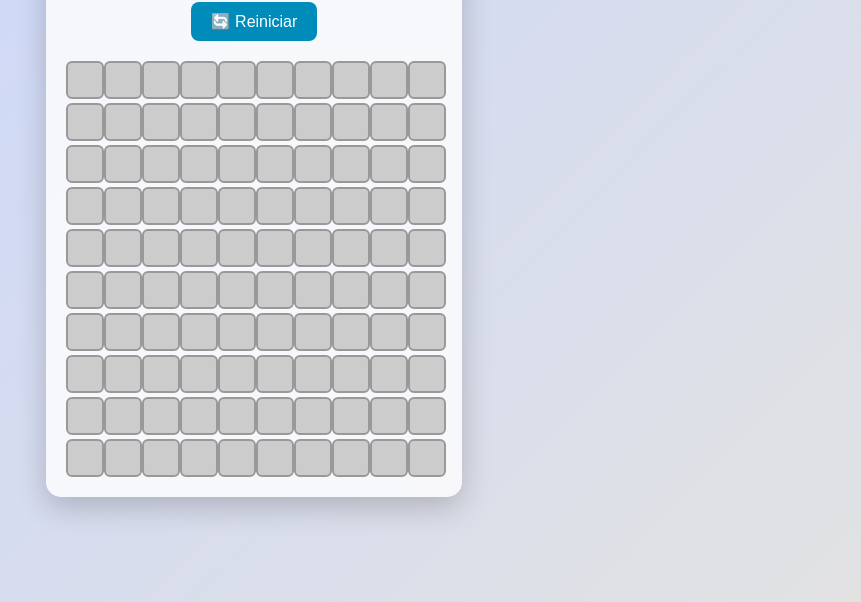
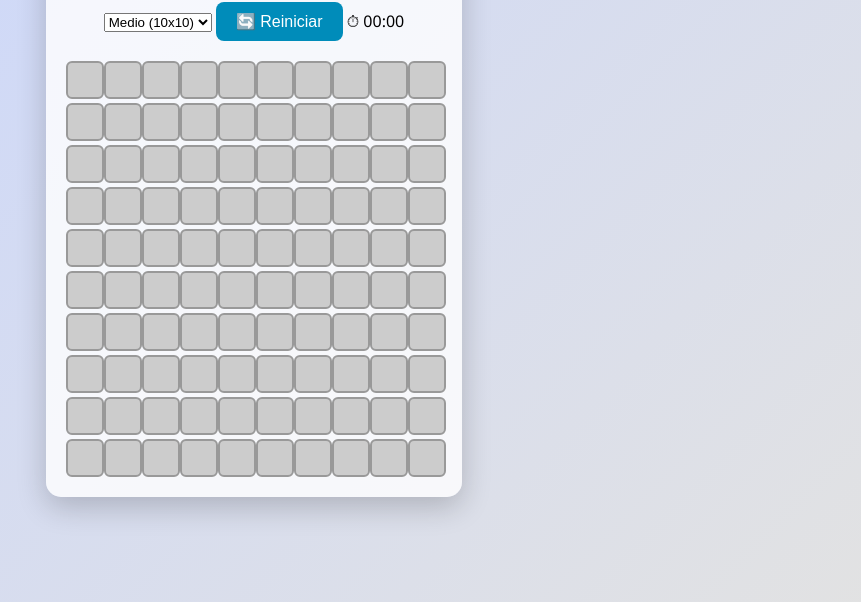
Before and after one commit to alexgrt1/Minesweeper, a plain HTML site: page index.html in a window 1280 px wide. Shown: the part 198-800 px from the top of the page, without its empty margins (386-1247 px from the left). Drawn offline with Linux system fonts and the light colour scheme.

Commit message:
update index

```diff
--- a/index.html
+++ b/index.html
@@ -1,17 +1,28 @@
 <!DOCTYPE html>
 <html lang="es">
 <head>
-  <meta charset="UTF-8">
-  <meta name="viewport" content="width=device-width, initial-scale=1.0">
+  <meta charset="UTF-8" />
+  <meta name="viewport" content="width=device-width, initial-scale=1.0"/>
   <title>Buscaminas</title>
-  <link rel="stylesheet" href="css/style.css">
+  <link rel="stylesheet" href="css/style.css" />
 </head>
 <body>
   <div class="container">
     <h1>💣 Buscaminas</h1>
-    <button id="reset">🔄 Reiniciar</button>
+
+    <div class="top-bar">
+      <select id="difficulty">
+        <option value="easy">Fácil (8x8)</option>
+        <option value="medium" selected>Medio (10x10)</option>
+        <option value="hard">Difícil (14x14)</option>
+      </select>
+      <button id="reset">🔄 Reiniciar</button>
+      <span id="timer">⏱ 00:00</span>
+    </div>
+
     <div id="game"></div>
   </div>
+
   <script src="js/game.js"></script>
 </body>
 </html>
```
